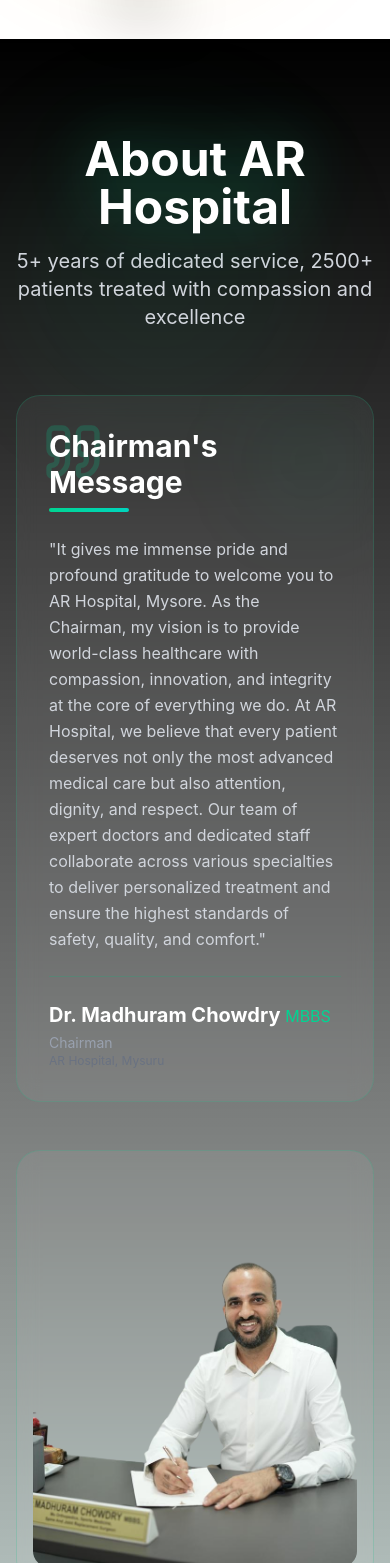
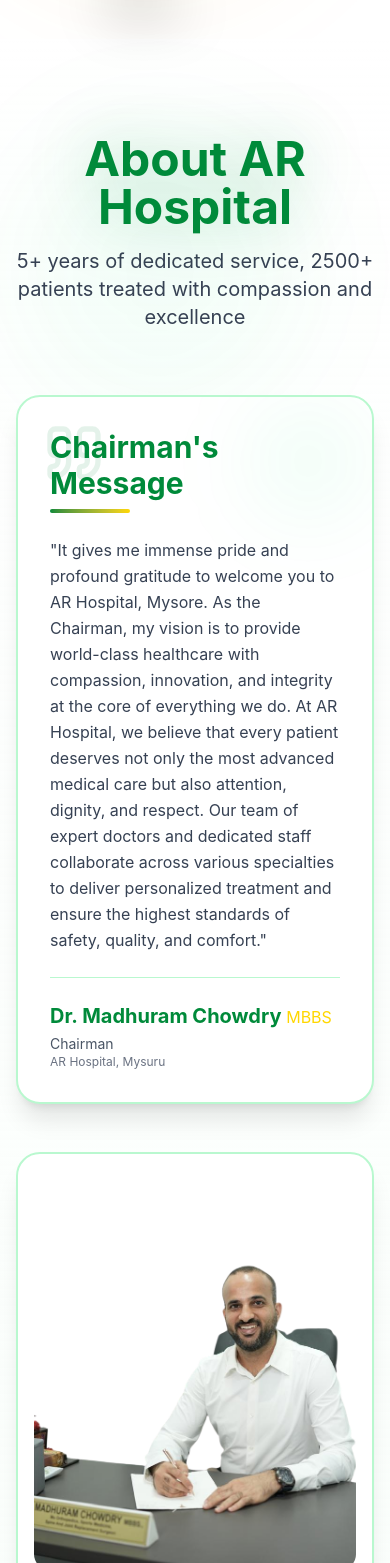
Before and after one commit to studevkiran/AR-Hospital, a Next.js app: page / in a window 390 px wide. Shown: the part 805-2368 px from the top of the page. Built offline with nearby package versions, Linux system fonts and the light colour scheme.

Commit message:
Fix ALL sections - remove black backgrounds, apply clean white Kalpavruksha theme (About + Services)

```diff
--- a/components/About.tsx
+++ b/components/About.tsx
@@ -6,10 +6,10 @@
 
 export default function About() {
   return (
-    <section id="about" className="py-24 relative overflow-hidden bg-gradient-to-b from-black via-emerald-950/30 to-black">
+    <section id="about" className="py-24 relative overflow-hidden bg-gradient-to-b from-white via-green-50/30 to-white">
       {/* Ambient lighting */}
-      <div className="absolute top-20 right-20 w-[300px] h-[300px] bg-emerald-500/10 rounded-full blur-3xl z-0 animate-pulse" style={{ animationDuration: '5s' }} />
-      <div className="absolute bottom-20 left-20 w-[300px] h-[300px] bg-teal-500/10 rounded-full blur-3xl z-0 animate-pulse" style={{ animationDuration: '6s' }} />
+      <div className="absolute top-20 right-20 w-[300px] h-[300px] bg-green-400/8 rounded-full blur-3xl z-0 animate-pulse" style={{ animationDuration: '5s' }} />
+      <div className="absolute bottom-20 left-20 w-[300px] h-[300px] bg-yellow-400/8 rounded-full blur-3xl z-0 animate-pulse" style={{ animationDuration: '6s' }} />
 
       <div className="container mx-auto px-4 relative z-10">
         {/* Header - Simple Title */}
@@ -20,14 +20,14 @@
           transition={{ duration: 0.8 }}
           className="mb-16 text-center"
         >
-          <h2 className="text-5xl md:text-6xl font-bold text-white mb-4 drop-shadow-lg"
+          <h2 className="text-5xl md:text-6xl font-bold text-[#008A3A] mb-4 drop-shadow-sm"
             style={{
-              filter: 'drop-shadow(0 0 30px rgba(16, 185, 129, 0.4))',
+              filter: 'drop-shadow(0 0 30px rgba(0, 138, 58, 0.3))',
             }}
           >
             About AR Hospital
           </h2>
-          <p className="text-xl text-gray-300 max-w-2xl mx-auto">
+          <p className="text-xl text-gray-700 max-w-2xl mx-auto">
             5+ years of dedicated service, 2500+ patients treated with compassion and excellence
           </p>
         </motion.div>
@@ -39,23 +39,23 @@
             whileInView={{ opacity: 1, x: 0 }}
             viewport={{ once: true }}
             transition={{ duration: 0.8 }}
-            className="glass-effect rounded-3xl p-8 border-2 border-emerald-500/20 relative overflow-hidden"
+            className="bg-white rounded-3xl p-8 border-2 border-green-200 shadow-xl relative overflow-hidden"
           >
-            <div className="absolute top-0 right-0 w-32 h-32 bg-emerald-500/5 rounded-full blur-2xl" />
+            <div className="absolute top-0 right-0 w-32 h-32 bg-green-400/5 rounded-full blur-2xl" />
 
             {/* Quote Icon */}
-            <div className="absolute top-6 left-6 opacity-20">
-              <Quote className="w-16 h-16 text-emerald-400" />
+            <div className="absolute top-6 left-6 opacity-10">
+              <Quote className="w-16 h-16 text-[#008A3A]" />
             </div>
 
             <div className="relative z-10">
               <div className="mb-6">
-                <h3 className="text-3xl font-bold text-white mb-2">Chairman's Message</h3>
-                <div className="h-1 w-20 bg-gradient-to-r from-emerald-400 to-teal-400 rounded-full" />
+                <h3 className="text-3xl font-bold text-[#008A3A] mb-2">Chairman's Message</h3>
+                <div className="h-1 w-20 bg-gradient-to-r from-[#008A3A] to-[#FFD700] rounded-full" />
               </div>
 
               <div className="mb-6">
-                <p className="text-gray-300 leading-relaxed mb-4 text-base">
+                <p className="text-gray-700 leading-relaxed mb-4 text-base">
                   "It gives me immense pride and profound gratitude to welcome you to AR Hospital, Mysore.
                   As the Chairman, my vision is to provide world-class healthcare with compassion, innovation,
                   and integrity at the core of everything we do. At AR Hospital, we believe that every patient
@@ -65,12 +65,12 @@
                 </p>
               </div>
 
-              <div className="flex flex-col pt-6 border-t border-emerald-500/20">
+              <div className="flex flex-col pt-6 border-t border-green-200">
                 <div>
-                  <p className="text-white font-bold text-xl mb-1">
-                    Dr. Madhuram Chowdry <span className="text-emerald-400 text-base font-normal">MBBS</span>
+                  <p className="text-[#008A3A] font-bold text-xl mb-1">
+                    Dr. Madhuram Chowdry <span className="text-[#FFD700] text-base font-normal">MBBS</span>
                   </p>
-                  <p className="text-gray-400 text-sm">Chairman</p>
+                  <p className="text-gray-600 text-sm">Chairman</p>
                   <p className="text-gray-500 text-xs">AR Hospital, Mysuru</p>
                 </div>
               </div>
@@ -86,7 +86,7 @@
             className="space-y-6"
           >
             {/* Main Image */}
-            <div className="glass-effect rounded-3xl p-4 border-2 border-emerald-500/20 overflow-hidden group">
+            <div className="bg-white rounded-3xl p-4 border-2 border-green-200 shadow-xl overflow-hidden group">
               <div className="relative h-[400px] rounded-2xl overflow-hidden">
                 {/* Chairman Desk Photo */}
                 <Image
@@ -106,10 +106,10 @@
           whileInView={{ opacity: 1, y: 0 }}
           viewport={{ once: true }}
           transition={{ duration: 0.8 }}
-          className="glass-effect rounded-3xl p-12 max-w-4xl mx-auto border-2 border-emerald-500/20 text-center mb-20"
+          className="bg-white rounded-3xl p-12 max-w-4xl mx-auto border-2 border-green-200 shadow-xl text-center mb-20"
         >
-          <h3 className="text-3xl font-bold text-white mb-6">Our Mission</h3>
-          <p className="text-lg text-gray-300 leading-relaxed">
+          <h3 className="text-3xl font-bold text-[#008A3A] mb-6">Our Mission</h3>
+          <p className="text-lg text-gray-700 leading-relaxed">
             At AR Hospital, we believe that every patient deserves not only the most advanced medical care
             but also attention, dignity, and respect. Our mission is to provide comprehensive healthcare
             with a personal touch, combining modern medical technology with compassionate care.
@@ -126,7 +126,7 @@
             transition={{ duration: 0.6 }}
             className="text-center"
           >
-            <h3 className="text-4xl font-bold text-white mb-2">Why Choose AR Hospital?</h3>
+            <h3 className="text-4xl font-bold text-[#008A3A] mb-2">Why Choose AR Hospital?</h3>
           </motion.div>
 
           {/* Three Benefits in Horizontal Row */}
@@ -137,42 +137,42 @@
             transition={{ duration: 0.8 }}
             className="grid grid-cols-1 md:grid-cols-3 gap-6"
           >
-            <div className="glass-effect rounded-2xl p-6 border-2 border-emerald-500/20 hover:border-emerald-500/40 transition-all">
+            <div className="bg-white rounded-2xl p-6 border-2 border-green-200 shadow-xl hover:border-green-400 hover:shadow-2xl transition-all">
               <div className="flex flex-col items-center text-center gap-4">
-                <div className="w-16 h-16 rounded-xl bg-gradient-to-br from-emerald-400 to-emerald-600 flex items-center justify-center flex-shrink-0">
+                <div className="w-16 h-16 rounded-xl bg-gradient-to-br from-[#008A3A] to-[#14532D] flex items-center justify-center flex-shrink-0">
                   <Heart className="w-8 h-8 text-white" />
                 </div>
                 <div>
-                  <h4 className="text-xl font-bold text-white mb-2">Compassionate Care</h4>
-                  <p className="text-gray-300 text-sm">
+                  <h4 className="text-xl font-bold text-[#008A3A] mb-2">Compassionate Care</h4>
+                  <p className="text-gray-700 text-sm">
                     We treat every patient with dignity, respect, and personalized attention to ensure comfort and trust.
                   </p>
                 </div>
               </div>
             </div>
 
-            <div className="glass-effect rounded-2xl p-6 border-2 border-emerald-500/20 hover:border-emerald-500/40 transition-all">
+            <div className="bg-white rounded-2xl p-6 border-2 border-green-200 shadow-xl hover:border-green-400 hover:shadow-2xl transition-all">
               <div className="flex flex-col items-center text-center gap-4">
-                <div className="w-16 h-16 rounded-xl bg-gradient-to-br from-emerald-400 to-emerald-600 flex items-center justify-center flex-shrink-0">
+                <div className="w-16 h-16 rounded-xl bg-gradient-to-br from-[#008A3A] to-[#14532D] flex items-center justify-center flex-shrink-0">
                   <Award className="w-8 h-8 text-white" />
                 </div>
                 <div>
-                  <h4 className="text-xl font-bold text-white mb-2">Expert Medical Team</h4>
-                  <p className="text-gray-300 text-sm">
+                  <h4 className="text-xl font-bold text-[#008A3A] mb-2">Expert Medical Team</h4>
+                  <p className="text-gray-700 text-sm">
                     Our team of experienced doctors and healthcare professionals deliver world-class medical expertise.
                   </p>
                 </div>
               </div>
             </div>
 
-            <div className="glass-effect rounded-2xl p-6 border-2 border-emerald-500/20 hover:border-emerald-500/40 transition-all">
+            <div className="bg-white rounded-2xl p-6 border-2 border-green-200 shadow-xl hover:border-green-400 hover:shadow-2xl transition-all">
               <div className="flex flex-col items-center text-center gap-4">
-                <div className="w-16 h-16 rounded-xl bg-gradient-to-br from-emerald-400 to-emerald-600 flex items-center justify-center flex-shrink-0">
+                <div className="w-16 h-16 rounded-xl bg-gradient-to-br from-[#008A3A] to-[#14532D] flex items-center justify-center flex-shrink-0">
                   <Users className="w-8 h-8 text-white" />
                 </div>
                 <div>
-                  <h4 className="text-xl font-bold text-white mb-2">Patient-Centered Approach</h4>
-                  <p className="text-gray-300 text-sm">
+                  <h4 className="text-xl font-bold text-[#008A3A] mb-2">Patient-Centered Approach</h4>
+                  <p className="text-gray-700 text-sm">
                     We prioritize patient safety, quality care, and ensure the highest standards in every treatment.
                   </p>
                 </div>
```
Also changed, not shown: components/Services.tsx (+24 -24 lines).
